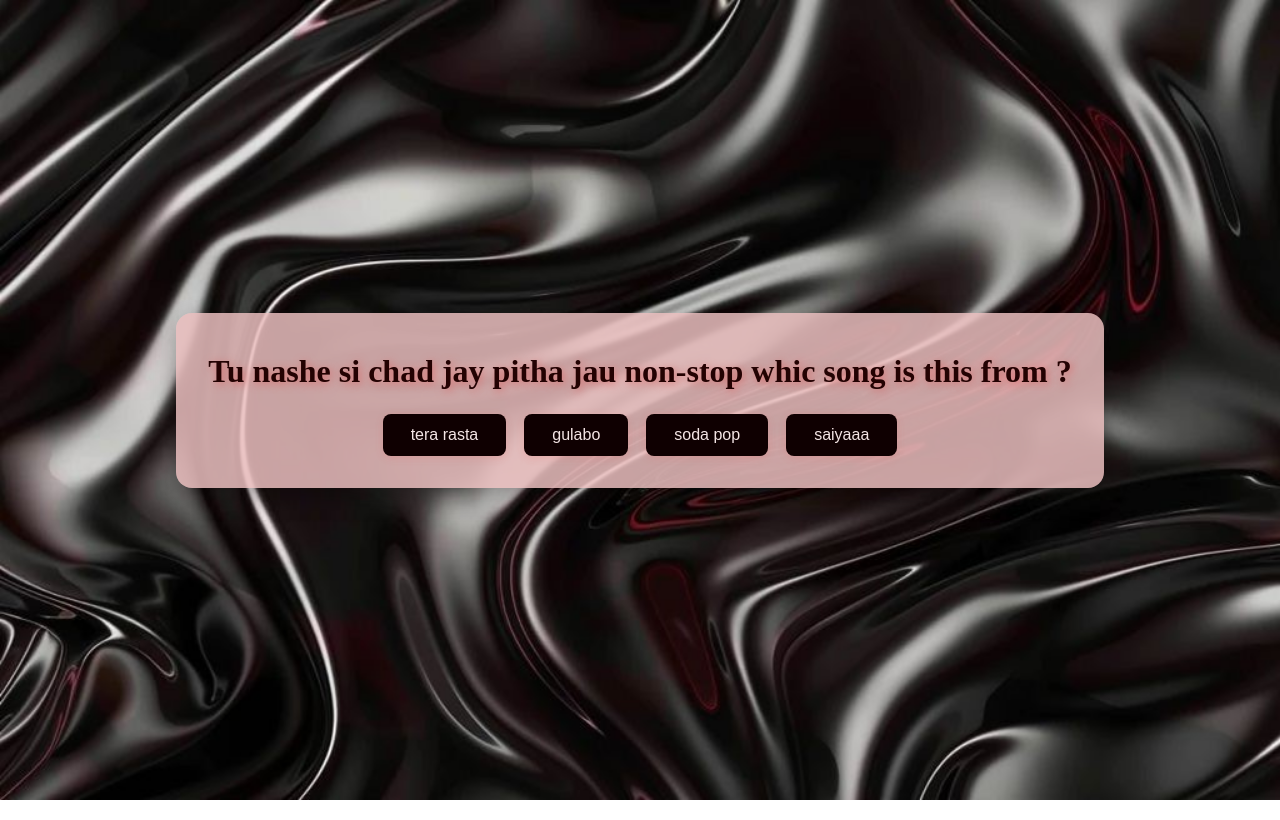
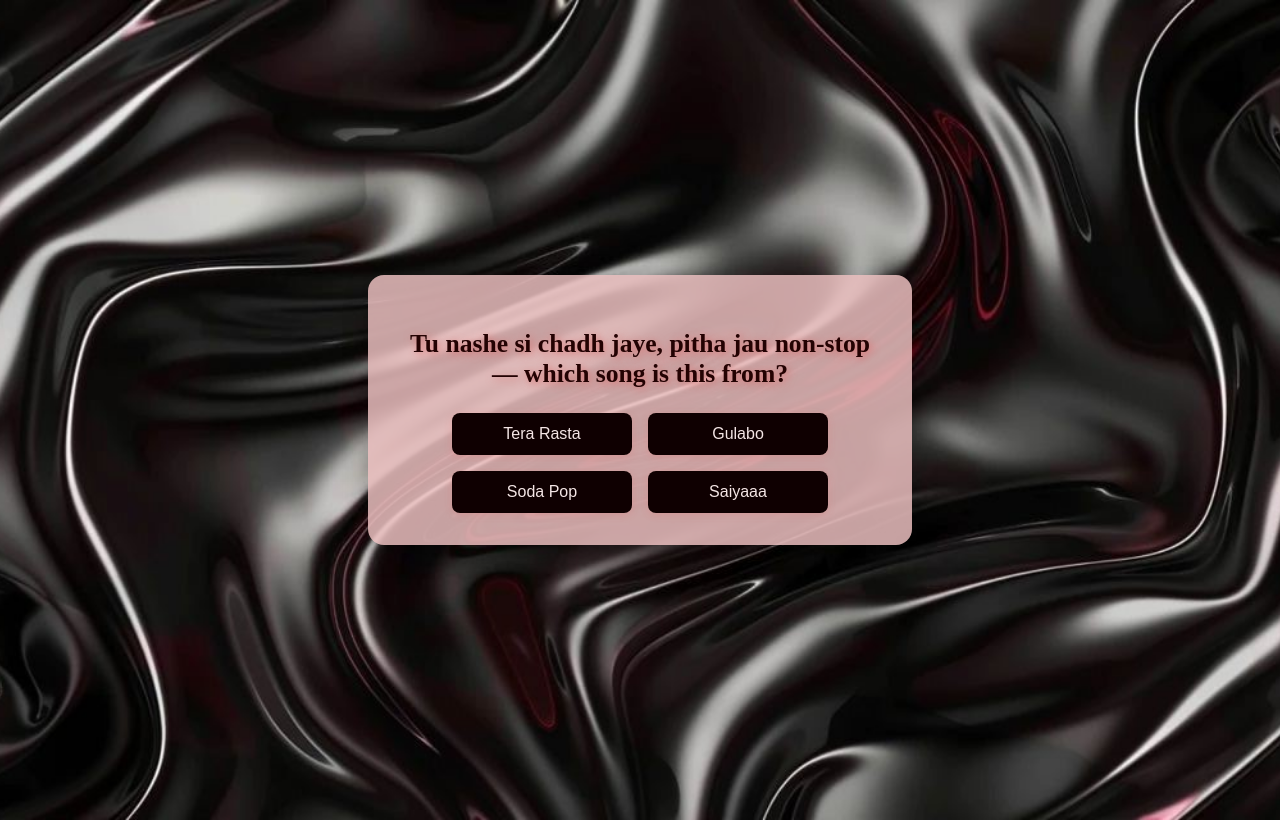
Before and after one commit to khushi-mahida/game, a plain HTML site: page echoheartmcq2.html in a window 1280 px wide. Drawn offline with Linux system fonts and the light colour scheme; no server answers.

Commit message:
Update echoheartmcq2.html

```diff
--- a/echoheartmcq2.html
+++ b/echoheartmcq2.html
@@ -1,40 +1,49 @@
 <!DOCTYPE html>
-<html>
+<html lang="en">
 <head>
+    <meta charset="UTF-8" />
+    <meta name="viewport" content="width=device-width, initial-scale=1.0"/>
     <title>Challenge No 1</title>
     <style>
         body {
             background-image: url('download.jpg');
             background-size: cover;
             background-repeat: no-repeat;
+            background-position: center;
             height: 100vh;
             margin: 0;
+            padding: 10px;
             display: flex;
             justify-content: center;
             align-items: center;
         }
+
         .center-box {
             background: rgba(233, 190, 190, 0.85);
             box-shadow: 0 8px 24px rgba(0,0,0,0.3);
             border-radius: 16px;
-            padding: 40px 32px 32px 32px;
+            padding: 32px;
             text-align: center;
-            min-width: 320px;
+            width: 100%;
+            max-width: 480px;
         }
+
         .center-box h2 {
-            margin: 0 0 24px 0;
-            font-size: 2rem;
+            font-size: 1.6rem;
             color: #230202;
             text-shadow: 2px 2px 8px #d76f6f;
+            margin-bottom: 24px;
         }
+
         .button-row {
             display: flex;
+            flex-wrap: wrap;
             justify-content: center;
-            gap: 18px;
-            margin-top: 24px;
+            gap: 16px;
         }
+
         .center-btn {
-            padding: 12px 28px;
+            padding: 12px 24px;
             font-size: 1rem;
             border: none;
             border-radius: 8px;
@@ -43,10 +52,14 @@
             cursor: pointer;
             box-shadow: 0 2px 8px rgba(255, 71, 71, 0.15);
             transition: background 0.2s;
+            flex: 1 1 45%;
+            max-width: 180px;
         }
+
         .center-btn:hover {
             background: #1565c0;
         }
+
         .msg-box {
             position: fixed;
             top: 50%;
@@ -60,9 +73,10 @@
             min-width: 240px;
             text-align: center;
             z-index: 1000;
-            font-size: 1.2rem;
+            font-size: 1.1rem;
             display: none;
         }
+
         .msg-box button {
             margin-top: 18px;
             padding: 8px 20px;
@@ -72,19 +86,27 @@
             color: #fff;
             cursor: pointer;
         }
+
         .msg-box button:hover {
             background: #1565c0;
+        }
+
+        @media (max-width: 480px) {
+            .center-btn {
+                font-size: 0.9rem;
+                padding: 10px 16px;
+            }
         }
     </style>
 </head>
 <body>
     <div class="center-box">
-        <h2>Tu nashe  si chad jay pitha jau non-stop  whic song is this from ?</h2>
+        <h2>Tu nashe si chadh jaye, pitha jau non-stop — which song is this from?</h2>
         <div class="button-row">
-            <button class="center-btn" onclick="showMsg('Hi from Button 1!')">tera rasta</button>
-            <button class="center-btn" onclick="showMsg('Sirf dil se khela, dimaag ko bench pe bithaya!')"> gulabo</button>
-            <button class="center-btn" onclick="showMsg('Alright, the other next clue!')">soda pop</button>
-            <button class="center-btn" onclick="showMsg('Arey re re!')">saiyaaa</button>
+            <button class="center-btn" onclick="showMsg('nana na re na re na re !')">Tera Rasta</button>
+            <button class="center-btn" onclick="showMsg('Sirf dil se khela, dimaag ko bench pe bithaya!')">Gulabo</button>
+            <button class="center-btn" onclick="showMsg('Alright, the other next clue!')">Soda Pop</button>
+            <button class="center-btn" onclick="showMsg('Arey re re!')">Saiyaaa</button>
         </div>
     </div>
 
@@ -115,7 +137,7 @@
             document.getElementById('msgBox').style.display = 'none';
         }
     </script>
-</body>
+
     <script>
     fetch(`http://localhost:5000/progress/${localStorage.getItem("username")}`, {
         method: "POST",
@@ -136,5 +158,5 @@ fetch(`http://localhost:5000/progress/${localStorage.getItem("username")}`, {
         }
     });
     </script>
-
+</body>
 </html>
```
Lines whose indentation alone changed are shown as unchanged.
